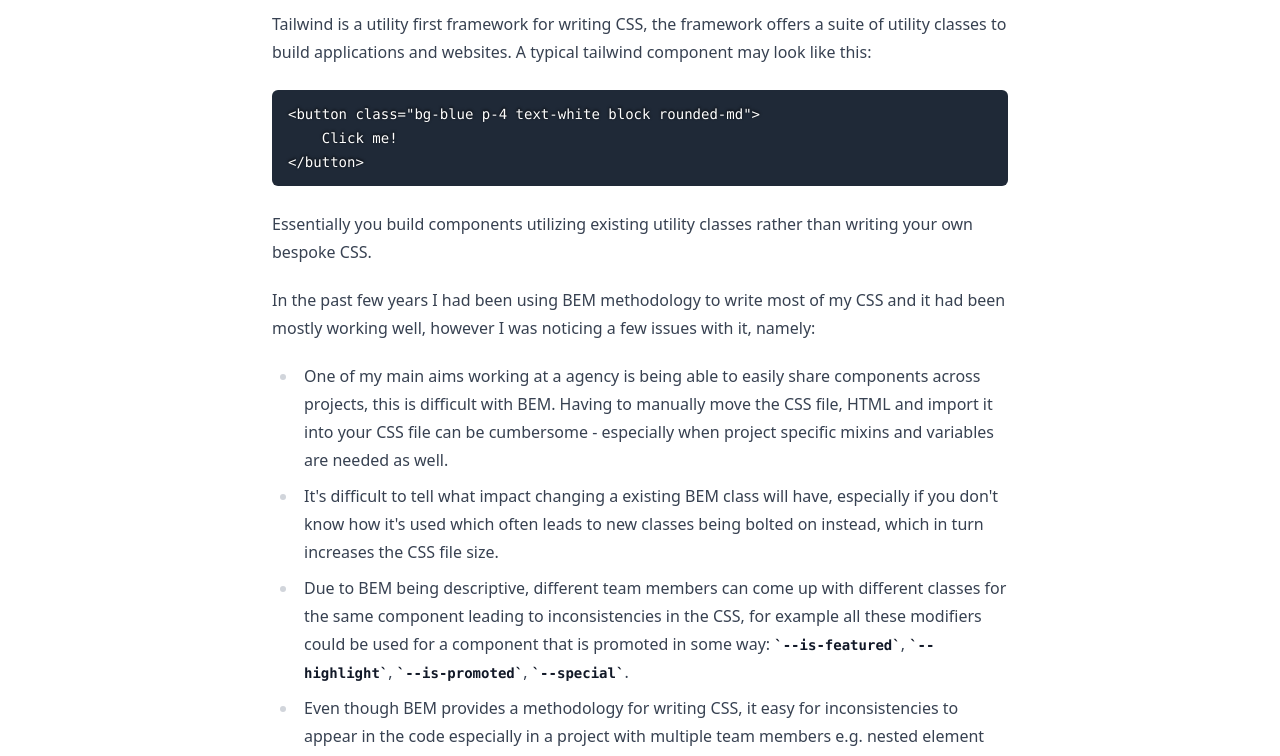
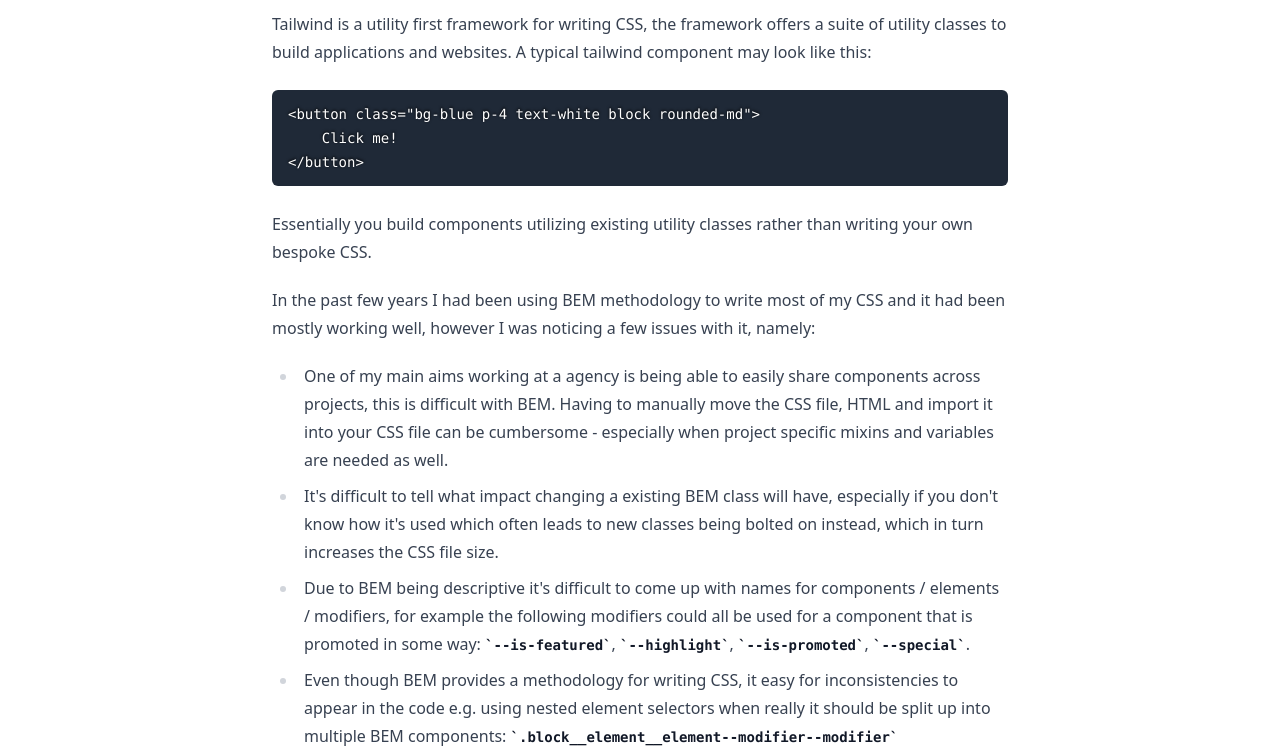
Before and after one commit to cjloff/blog, a Gatsby site: page /blog/switching-from-bem-to-tailwind/switching-from-bem-to-tailwind/ in a window 1280 px wide. Shown: the part 186-942 px from the top of the page. Built offline with nearby package versions, Linux system fonts and the light colour scheme; Gatsby itself is replaced by a stand-in of ours; some packages are replaced by stand-ins of ours; code samples lack their colours.

Commit message:
Update switching-from-bem-to-tailwind.md

````diff
--- a/content/blog/switching-from-bem-to-tailwind/switching-from-bem-to-tailwind.md
+++ b/content/blog/switching-from-bem-to-tailwind/switching-from-bem-to-tailwind.md
@@ -17,8 +17,8 @@
 
 - One of my main aims working at a agency is being able to easily share components across projects, this is difficult with BEM. Having to manually move the CSS file, HTML and import it into your CSS file can be cumbersome - especially when project specific mixins and variables are needed as well.
 - It's difficult to tell what impact changing a existing BEM class will have, especially if you don't know how it's used which often leads to new classes being bolted on instead, which in turn increases the CSS file size.
-- Due to BEM being descriptive, different team members can come up with different classes for the same component leading to inconsistencies in the CSS, for example all these modifiers could  be used for a component that is promoted in some way: ```--is-featured```, ```--highlight```, ```--is-promoted```, ```--special```.
-- Even though BEM provides a methodology for writing CSS, it easy for inconsistencies to appear in the code especially in a project with multiple team members e.g. nested element selectors when really it should be split up into multiple BEM components: ```.block__element__element--modifier--modifier```
+- Due to BEM being descriptive it's difficult to come up with names for components / elements / modifiers, for example the following modifiers could all be used for a component that is promoted in some way: ```--is-featured```, ```--highlight```, ```--is-promoted```, ```--special```.
+- Even though BEM provides a methodology for writing CSS, it easy for inconsistencies to appear in the code e.g. using nested element selectors when really it should be split up into multiple BEM components: ```.block__element__element--modifier--modifier```
 
 <h2>Comparing BEM v Tailwind</h2>
 
````
